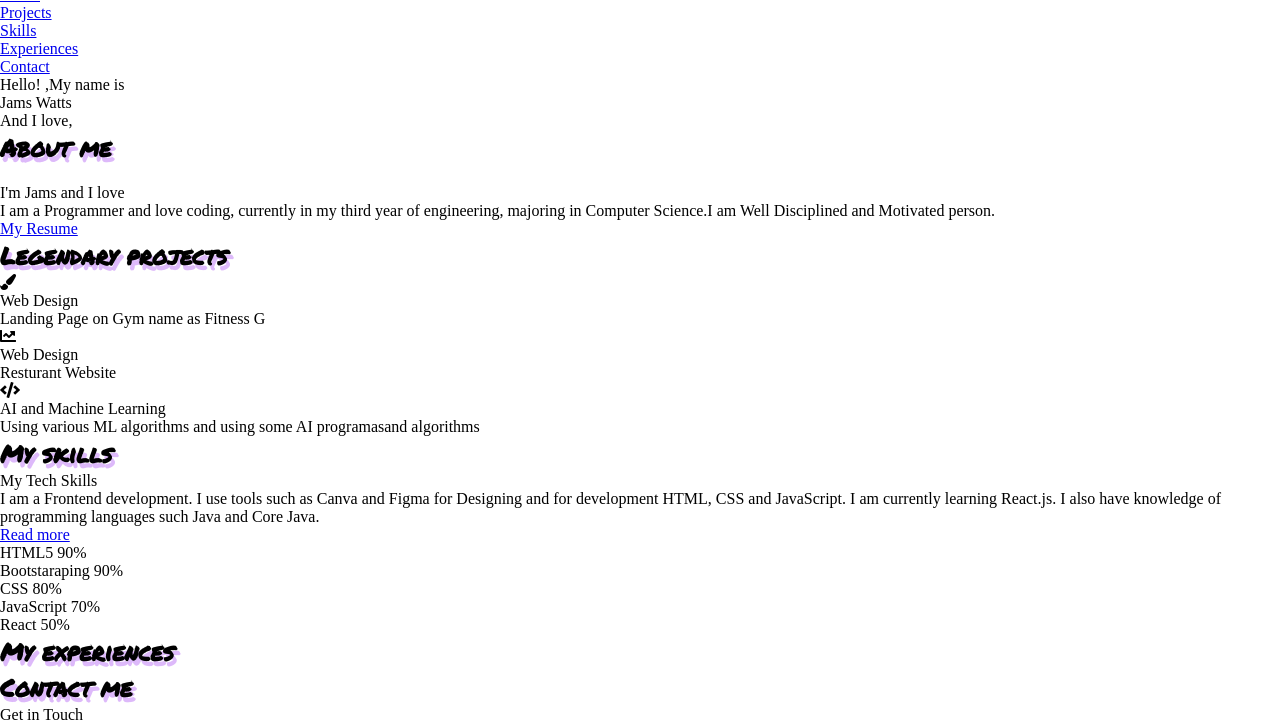
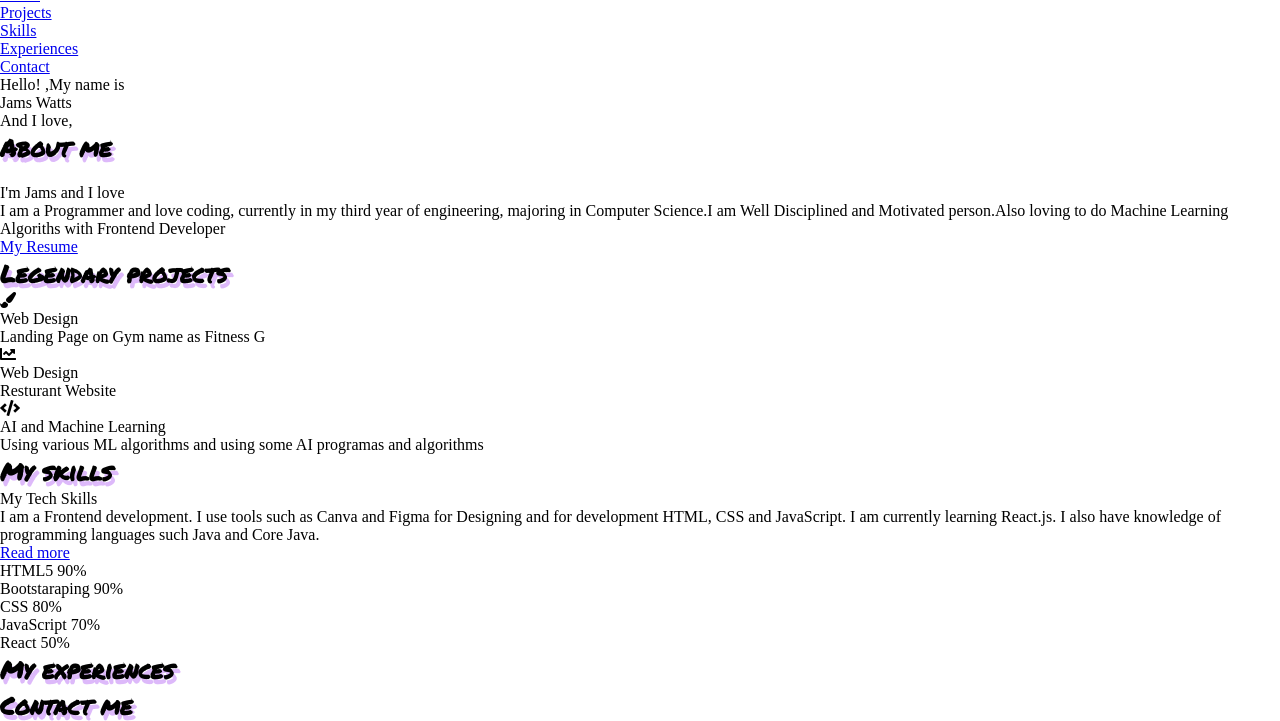
Before and after one commit to heyansul/OIBGRIP, a plain HTML site: page Task 2/index.html in a window 1280 px wide. Shown: the part 68-789 px from the top of the page. Drawn offline with nearby package versions, Linux system fonts and the light colour scheme; a script that the page names is missing; a web font is replaced by a local one.

Commit message:
Update index.html

```diff
--- a/Task 2/index.html
+++ b/Task 2/index.html
@@ -57,7 +57,8 @@
                 <div class="column right">
                     <div class="text">I'm
                         Jams and I love <span class="typing-2"></span></div>
-                    <p>I am a Programmer and love coding, currently in my third year of engineering, majoring in Computer Science.I am Well Disciplined and Motivated person. </p>
+                    <p>I am a Programmer and love coding, currently in my third year of engineering, majoring in Computer Science.I am Well Disciplined and Motivated person.Also loving to do Machine Learning Algoriths with Frontend Developer
+ </p>
                     <a href="---"  target="_blank">My Resume</a>
                 </div>
             </div>
@@ -87,7 +88,7 @@
                     <div class="box">
                         <i class="fas fa-code"></i>
                         <div class="text">AI and Machine Learning</div>
-                        <p>Using various ML algorithms and using some AI programasand algorithms</p>
+                        <p>Using various ML algorithms and using some AI programas and algorithms</p>
                     </div>
                 </div>
                </div>
```
